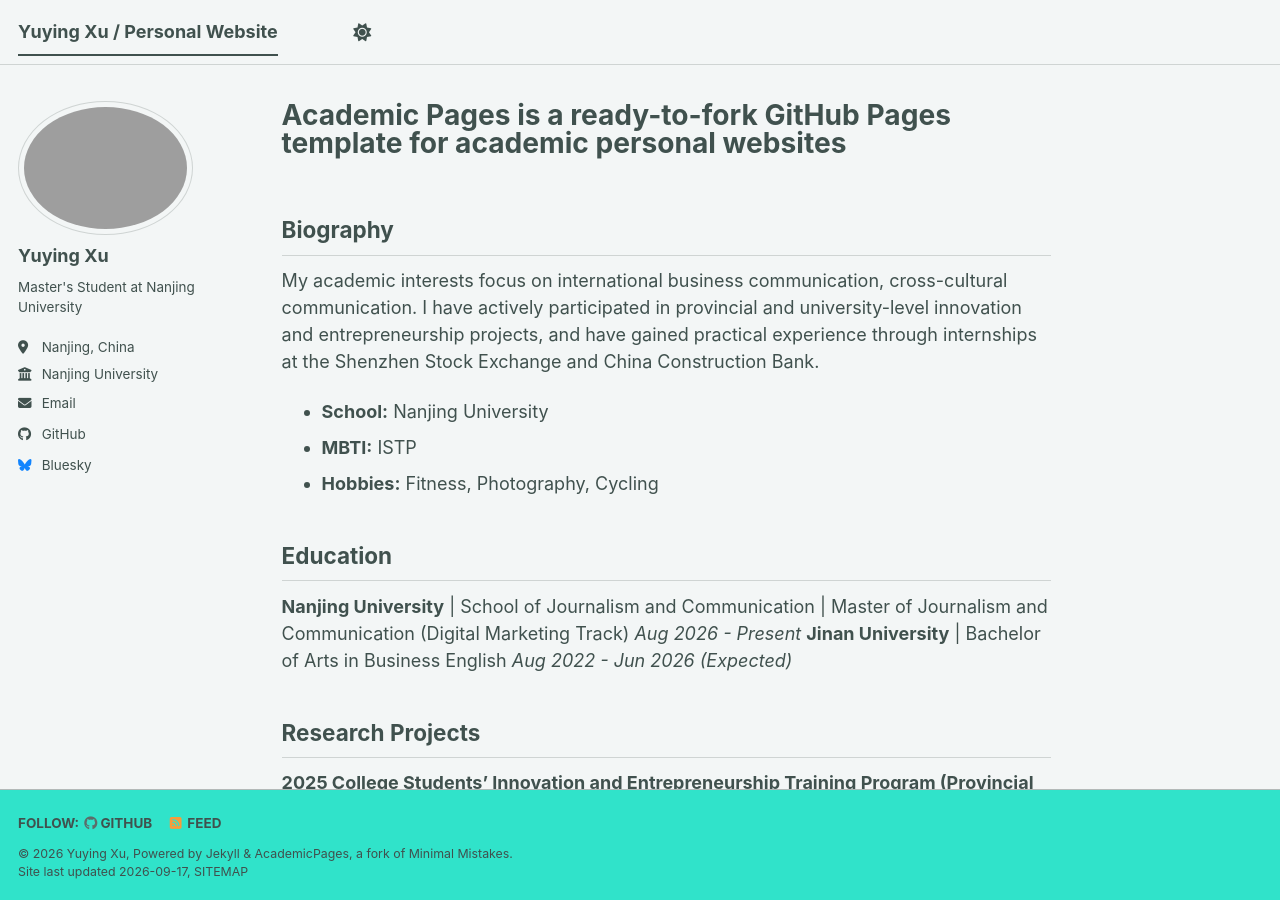
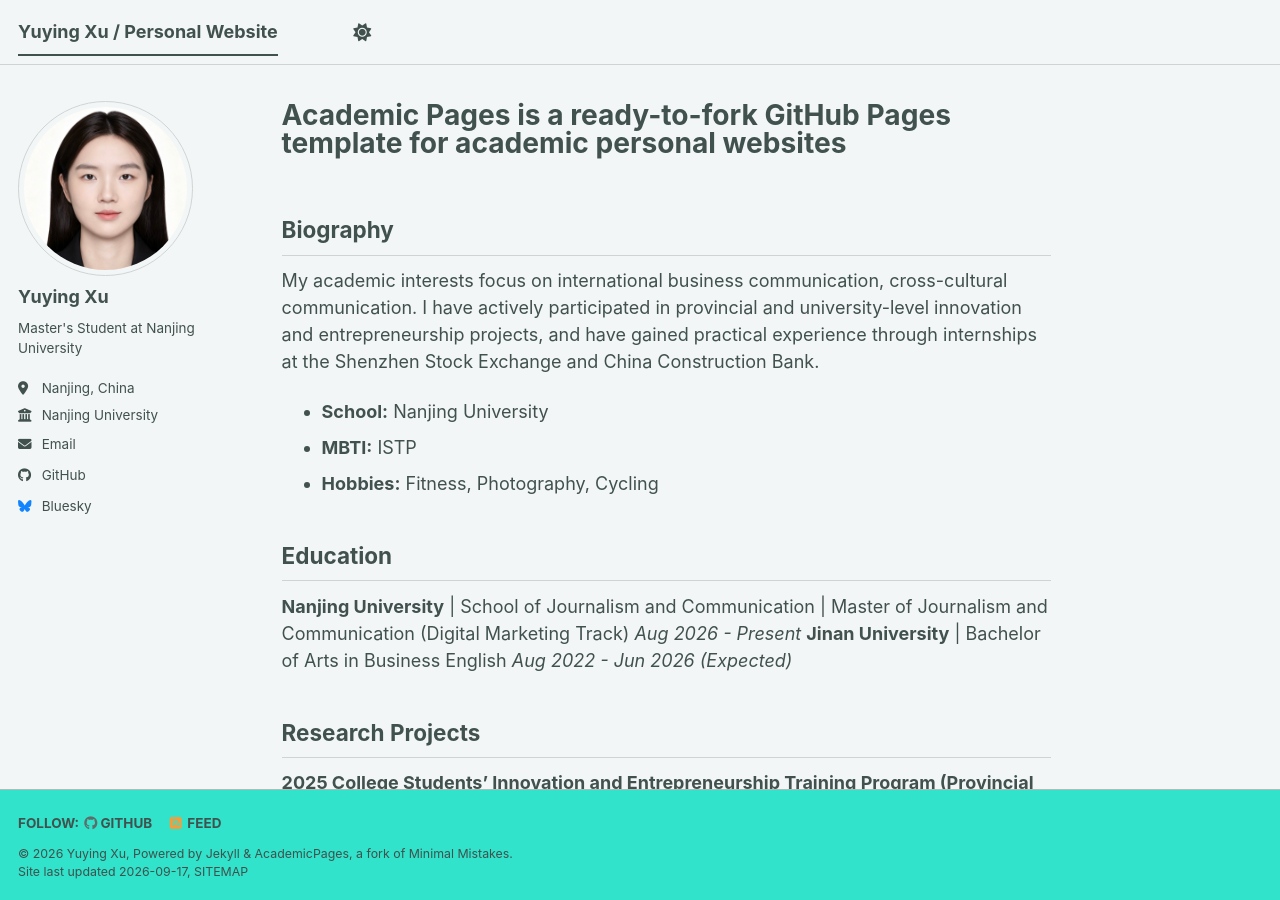
Before and after one commit to XuYuying2026/XuYuying2026.github.io, a Jekyll site: the page built from _pages/about.md, in a window 1280 px wide and 900 px high. Built offline with Jekyll 4.4.1, drawn with Linux system fonts in a browser that asks for light colours; a style sheet for code colours, icons or effects is not loaded.

Commit message:
Update _config.yml

```diff
--- a/_config.yml
+++ b/_config.yml
@@ -23,7 +23,7 @@ repository               : "academicpages/academicpages.github.io"
 #               Additional customization can be done by editing /_includes/author-profile.html
 author:
   # Biographic information
-  avatar           : "profile.png"
+  avatar           : "yuying.png"
   name             : "Yuying Xu"
   pronouns         : # example: "she/her"
   bio              : "Master's Student at Nanjing University"
```
